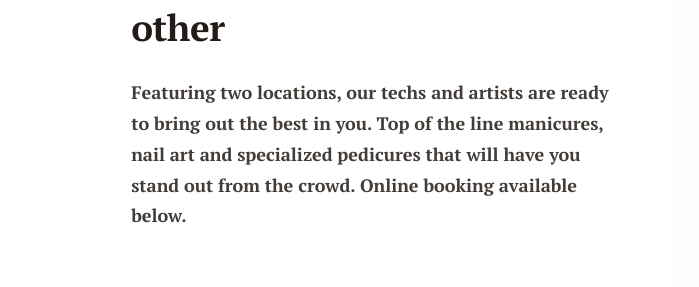
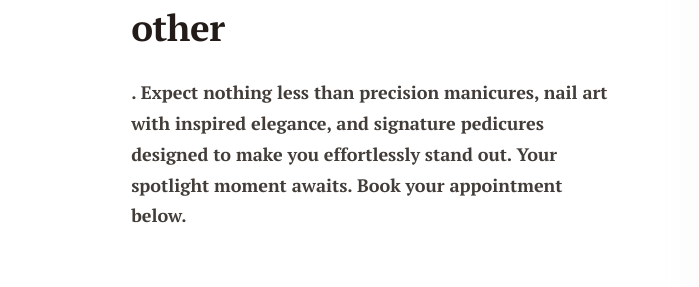
Before and after one commit to leeyu01/taeyeongbeauty.com, a plain HTML site: page index.html in a window 1280 px wide. Shown: the part 298-585 px from the top of the page, 0-699 px from the left. Drawn offline with Linux system fonts and the light colour scheme; a web font is replaced by a local one.

Commit message:
Update index.html

```diff
--- a/index.html
+++ b/index.html
@@ -134,7 +134,9 @@
     <div class="left-col">
       <div class="headline">Tae Yeong Nails like no other</div>
       <div class="desc">
-        Featuring two locations, our techs and artists are ready to bring out the best in you. Top of the line manicures, nail art and specialized pedicures that will have you stand out from the crowd. Online booking available below.
+        . Expect nothing less than precision manicures, nail art with inspired elegance, and signature pedicures designed to make you effortlessly stand out.
+
+Your spotlight moment awaits. Book your appointment below.
       </div>
     </div>
     <div class="right-col">
```
